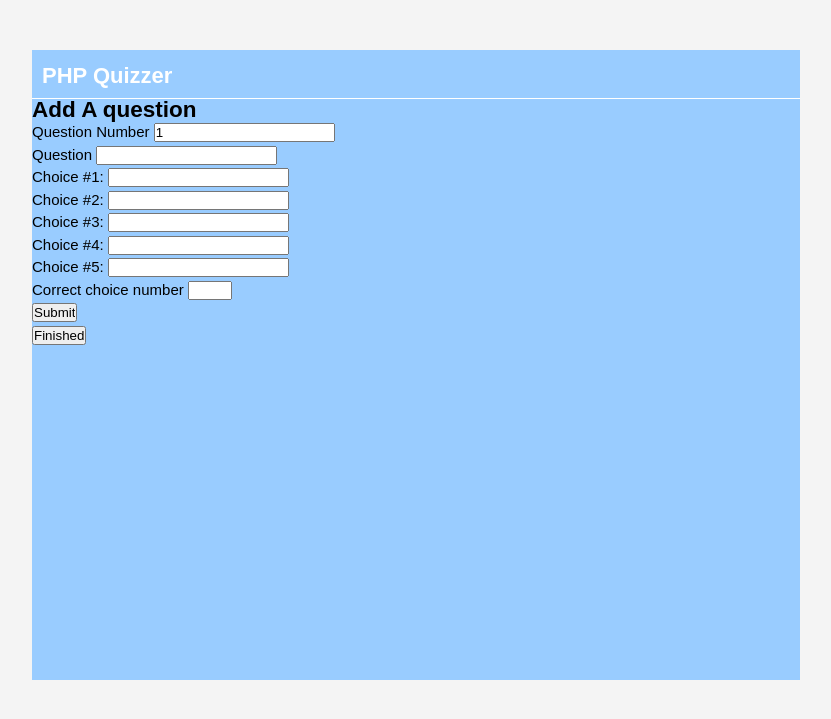
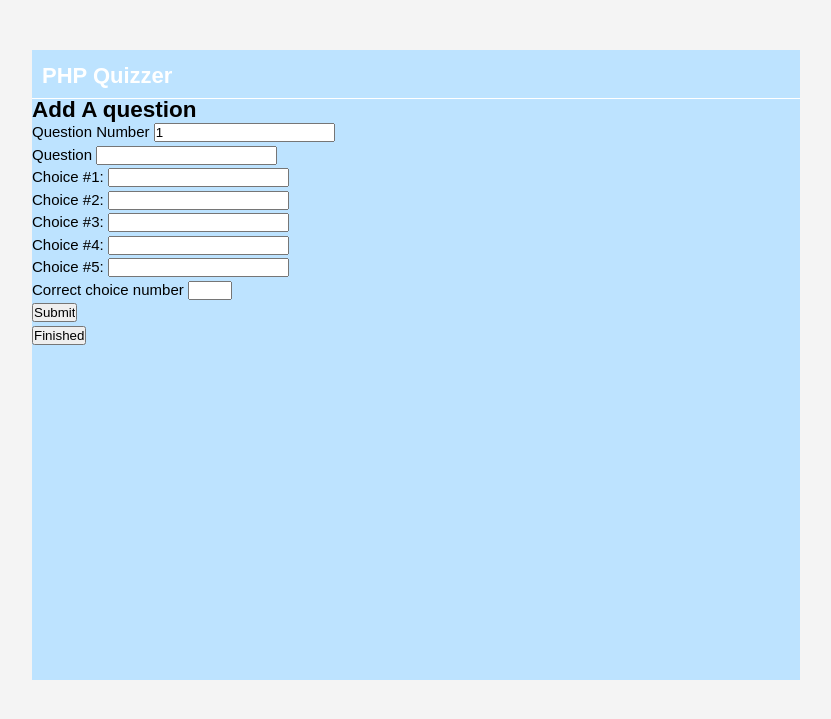
Before and after one commit to lampofgod/php-lab, a PHP site: page /add.php in a window 1280 px wide. Shown: the top 719 px of the page, without its empty margins (224-1055 px from the left). Run offline with PHP 8.4, Linux system fonts and the light colour scheme; data that the repository does not hold is empty.

Commit message:
Update style.css

```diff
--- a/style.css
+++ b/style.css
@@ -11,7 +11,7 @@ background:#f4f4f4;
 }
 
 #container {
-background:#99CCFF;
+background:#bde3ff;
 margin:50px auto;
 width: 60%;
 min-height:630px;
```
